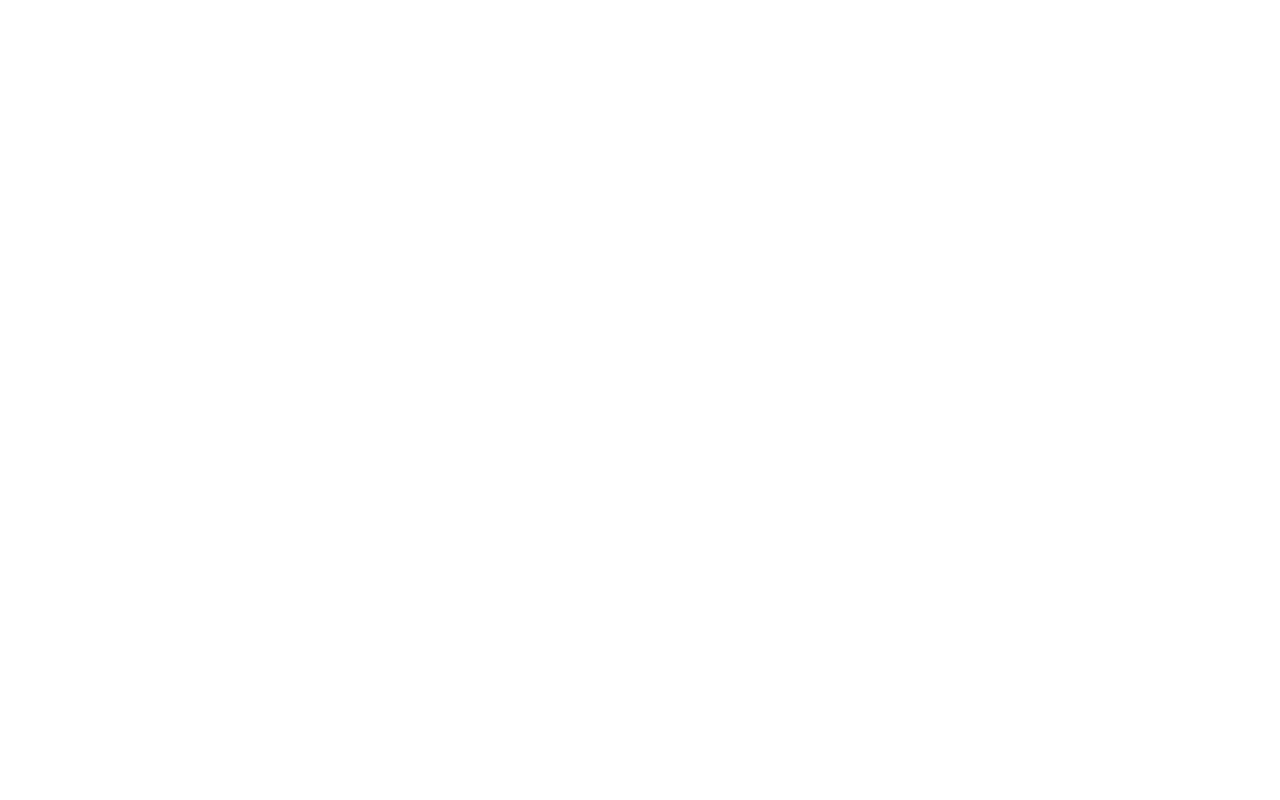
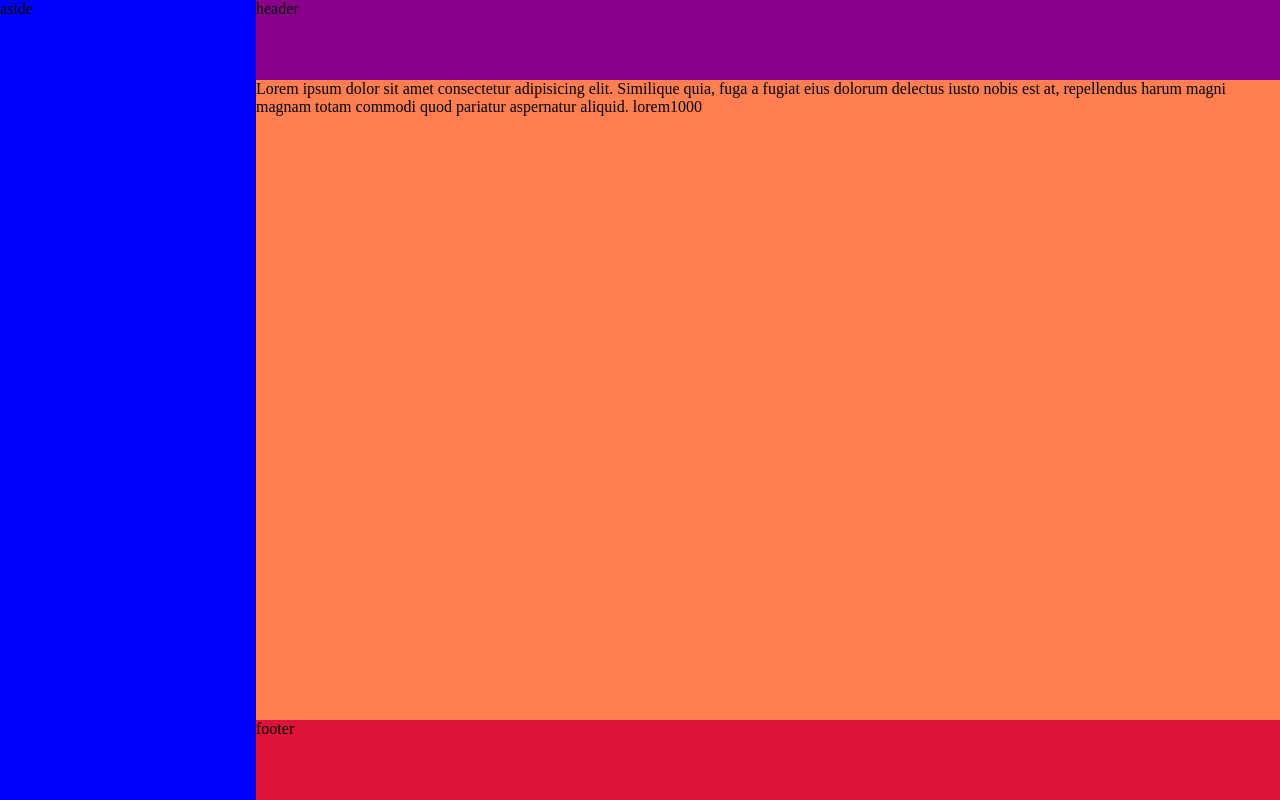
Before and after one commit to osvalttek/claseDeHtml, a plain HTML site: page index.html in a window 1280 px wide. Drawn offline with Linux system fonts and the light colour scheme.

Commit message:
se creoo template grid

```diff
--- a/index.html
+++ b/index.html
@@ -7,5 +7,17 @@
     <title>Clase 14</title>
     <link rel="stylesheet" href="./styles/style.css" />
   </head>
-  <body></body>
+  <body>
+    <header>header</header>
+    <aside>aside</aside>
+    <main>
+      <p>
+        Lorem ipsum dolor sit amet consectetur adipisicing elit. Similique quia,
+        fuga a fugiat eius dolorum delectus iusto nobis est at, repellendus
+        harum magni magnam totam commodi quod pariatur aspernatur aliquid.
+        lorem1000
+      </p>
+    </main>
+    <footer>footer</footer>
+  </body>
 </html>
--- a/styles/style.css
+++ b/styles/style.css
@@ -0,0 +1,115 @@
+:root {
+  --w1: 1fr 1fr 1fr 1fr 1fr;
+}
+
+* {
+  box-sizing: border-box;
+  padding: 0;
+  margin: 0;
+}
+
+body {
+  display: grid;
+  grid-template-columns: var(--w1);
+  grid-template-rows: 10vh auto 10vh;
+  grid-template-areas:
+    "aside header header header header"
+    "aside main main main main"
+    "aside footer footer footer footer";
+  min-height: 100vh;
+}
+header {
+  grid-area: header;
+  /* height: 10vh; */
+  background-color: darkmagenta;
+}
+aside {
+  grid-area: aside;
+  background-color: blue;
+}
+main {
+  grid-area: main;
+  /* min-height: 80vh; */
+  background-color: coral;
+}
+
+footer {
+  grid-area: footer;
+  /* height: 10vh; */
+  background-color: crimson;
+}
+
+/* ------------------------------------------- */
+/* :root {
+  --w1: 1fr 1fr 1fr 1fr 1fr;
+}
+
+* {
+  box-sizing: border-box;
+  padding: 0;
+  margin: 0;
+}
+
+body {
+  display: grid;
+  grid-template-columns: var(--w1);
+  grid-template-rows: 10vh auto 10vh;
+  min-height: 100vh;
+}
+header {
+  grid-column: 2 / span 4;
+  background-color: darkmagenta;
+}
+aside {
+  grid-row: 1 / span 3;
+  grid-column: 1 / span 1;
+  background-color: blue;
+}
+main {
+  grid-column: 2 / span 4;
+  background-color: coral;
+}
+
+footer {
+  grid-column: 2 / span 4;
+  background-color: crimson;
+} */
+/* ------------------------------------------- */
+/* codigo feo */
+/* :root {
+  --w1: 20% 20% 20% 20% 20%;
+}
+
+* {
+  box-sizing: border-box;
+  padding: 0;
+  margin: 0;
+}
+
+body {
+  display: grid;
+  grid-template-columns: var(--w1);
+  width: 100vw;
+}
+aside {
+  grid-row: 1 / span 3;
+  grid-column: 1 / span 1;
+  min-height: 80vh;
+  background-color: blue;
+}
+
+header {
+  grid-column: 2 / span 4;
+  height: 10vh;
+  background-color: darkmagenta;
+}
+main {
+  grid-column: 2 / span 4;
+  min-height: 80vh;
+  background-color: coral;
+}
+footer {
+  grid-column: 2 / span 4;
+  height: 10vh;
+  background-color: crimson;
+} */
```
